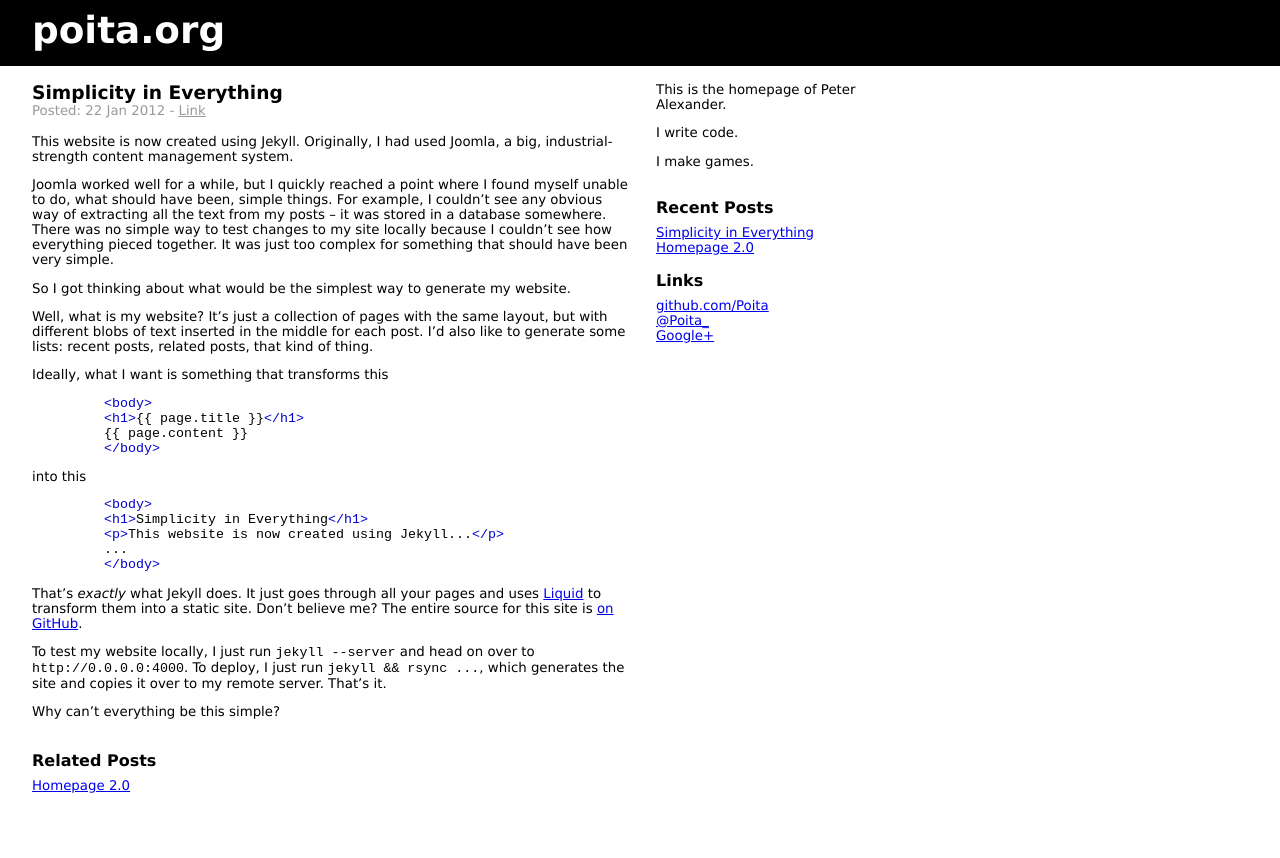
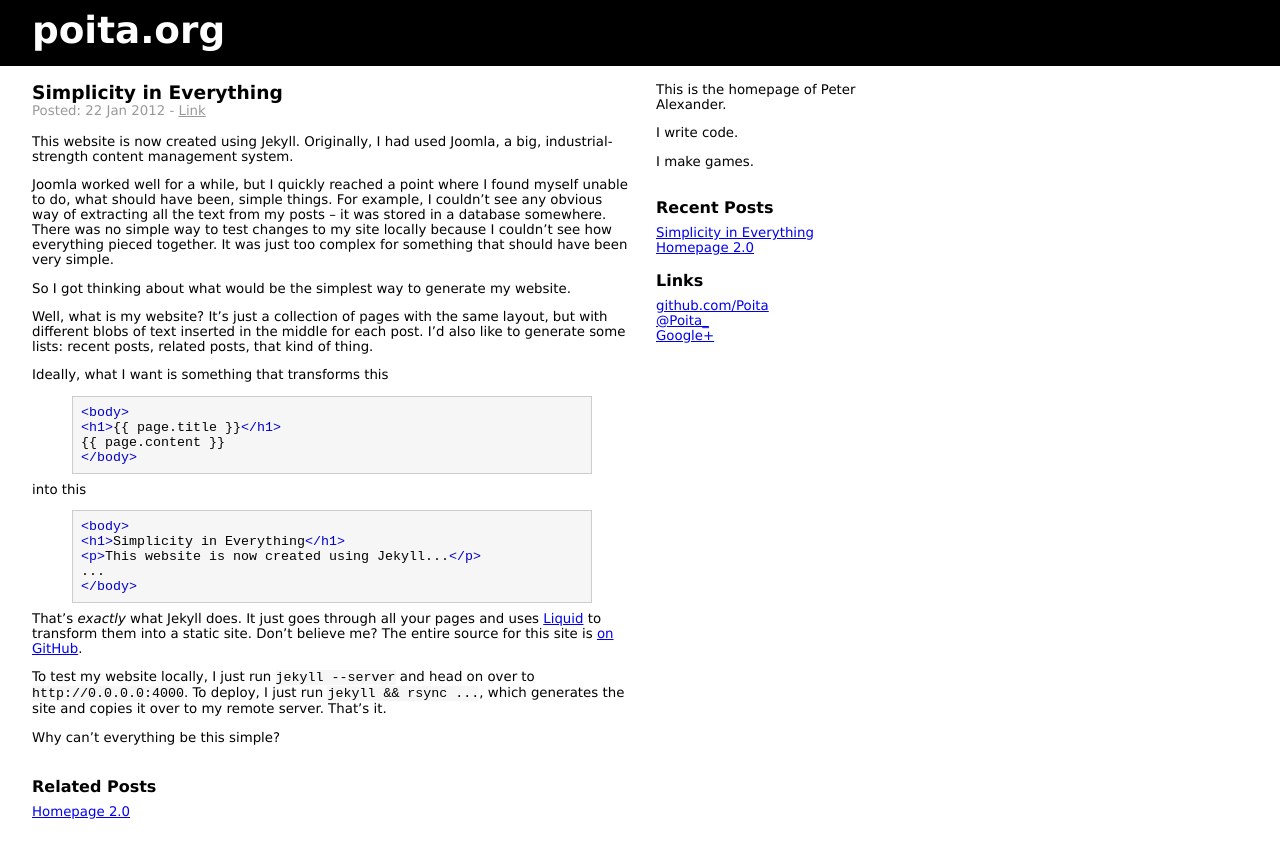
Before and after one commit to Poita/poita.org, a Jekyll site: the page built from _posts/2012-01-22-simplicity-in-everything.md, in a window 1280 px wide. Shown: the top 858 px of the page. Built offline with Jekyll 4.4.1, drawn with Linux system fonts in a browser that asks for light colours.

Commit message:
Styling for code blocks.

```diff
--- a/_config.yml
+++ b/_config.yml
@@ -1,2 +1,2 @@
 pygments: true
-exclude: README deploy
+exclude: README.md deploy _drafts
--- a/style.css
+++ b/style.css
@@ -30,6 +30,20 @@ ul {
 blockquote {
 	font-style: italic;
 	margin-left: 16px;
+}
+pre {
+    padding: 8px;
+    margin: 0;
+}
+code {
+    background: #f6f6f6;
+}
+.highlight {
+    background: #f6f6f6;
+    border-style: solid;
+    border-width: 1px;
+    border-color: #CCC;
+    margin-bottom: 8px;
 }
 #top {
 	text-align: left;
@@ -73,14 +87,6 @@ blockquote {
 	margin: 16px 0 0 0;
 	padding: 0px;
 }
-#permalink {
-	font-style: normal;
-	color: black;
-	background-color: #DDDDDD;
-	padding: 2px;
-	border: 1px solid gray;
-	text-decoration: none;
-}
 #subheading {
     color: #999;
     margin: 0 0 16px 0;
```
Also changed, not shown: _posts/2012-01-22-simplicity-in-everything.md (+9 -9 lines), 1 other file.
